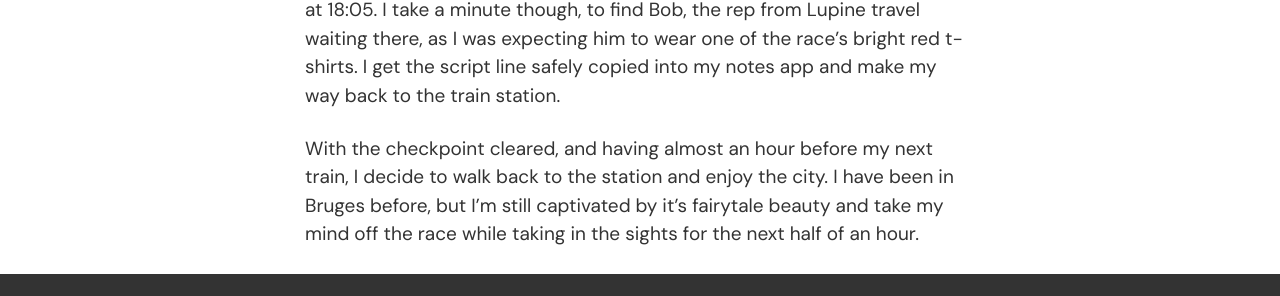
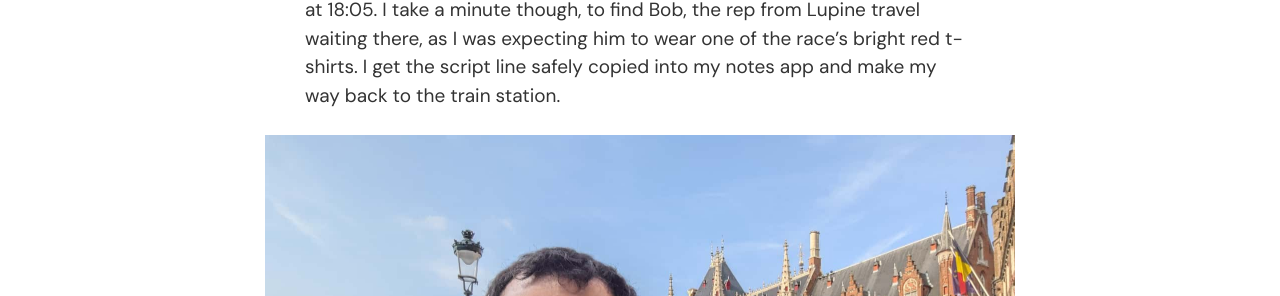
Before and after one commit to ferparmur/halfway-to-go, an Astro site: page /blog/lupine-race-2024 in a window 1280 px wide. Shown: the part 5513-5809 px from the top of the page. Built offline with nearby package versions, Linux system fonts and the light colour scheme; Astro itself is replaced by a stand-in of ours; some packages are replaced by stand-ins of ours.

Commit message:
add content to Lupine race post

```diff
--- a/src/content/blog/lupine-race-2024.md
+++ b/src/content/blog/lupine-race-2024.md
@@ -66,9 +66,10 @@ At 16:38, we arrive at Brussels Midi, and I jump off the train, trying to overta
 
 Once aboard, I start to panic slightly as the departure time passes and the train stands still on the platform. Only five minutes later, however, the train leaves, and I realise I don't really have much cause for concern: I have slightly over an hour in Bruges, and the station is reasonably close to the town's main square, where the checkpoint is located.
 
-
 It’s time to polish the final details of my route. I’ve decided to take the Italian route, passing through the checkpoint in Rimini and heading to Albania via a ferry from Bari. The overland route via Timișoara looks very interesting, but there doesn’t seem to be a reliable route to cross from Timișoara to Serbia, involving different buses and a shuttle across the border. As much as I try (and I will try a few times over the next day), I can’t find a route through the Balkans that is faster than the ferry. Which isn’t ideal, as I realise I can comfortably reach Bari by Monday afternoon, but what seems to be the only ferry departing that day doesn’t leave until 23:00. The hour-long journey passes quickly, though, and I'm still thinking about that when I realise we're about to reach Bruges.
 
 Getting off the train, I realise that I'm at the other end of the platform from the exit, and I am glad to have a lengthy connection in Bruges. I don't dawdle anyway, and run off the station in searching for the bus stop, where I'm quite lucky to catch a bus in less than a couple of minutes. After a sprint through the pedestrianised streets in the city centre, where I kinda feel like in a spy movie, passing through the hordes of tourist, I reach the checkpoint at 18:05. I take a minute though, to find Bob, the rep from Lupine travel waiting there, as I was expecting him to wear one of the race's bright red t-shirts. I get the script line safely copied into my notes app and make my way back to the train station.
 
+![Selfie at Bruges' Main Square](../../img/bruges-selfie.jpg)
+
 With the checkpoint cleared, and having almost an hour before my next train, I decide to walk back to the station and enjoy the city. I have been in Bruges before, but I'm still captivated by it's fairytale beauty and take my mind off the race while taking in the sights for the next half of an hour.
--- a/src/layouts/PostLayout.astro
+++ b/src/layouts/PostLayout.astro
@@ -58,6 +58,18 @@ const { title, description, pubDate, heroImage } = Astro.props;
 			}
 		}
 
+		p > img {
+			margin: 0 calc(var(--spacer-md) * -1);
+			width: calc(100% + (var(--spacer-md) * 2));
+			max-width: calc(100% + (var(--spacer-md) * 2));
+
+			@media (min-width: 900px) {
+				margin: 0 calc(var(--spacer-xl) * -1);
+				width: calc(100% + (var(--spacer-xl) * 2));
+				max-width: calc(100% + (var(--spacer-xl) * 2));
+			}
+		}
+
 		ul {
 			padding-left: var(--spacer-xl);
 		}
```
Also changed, not shown: src/img/bruges-selfie.jpg (added).
